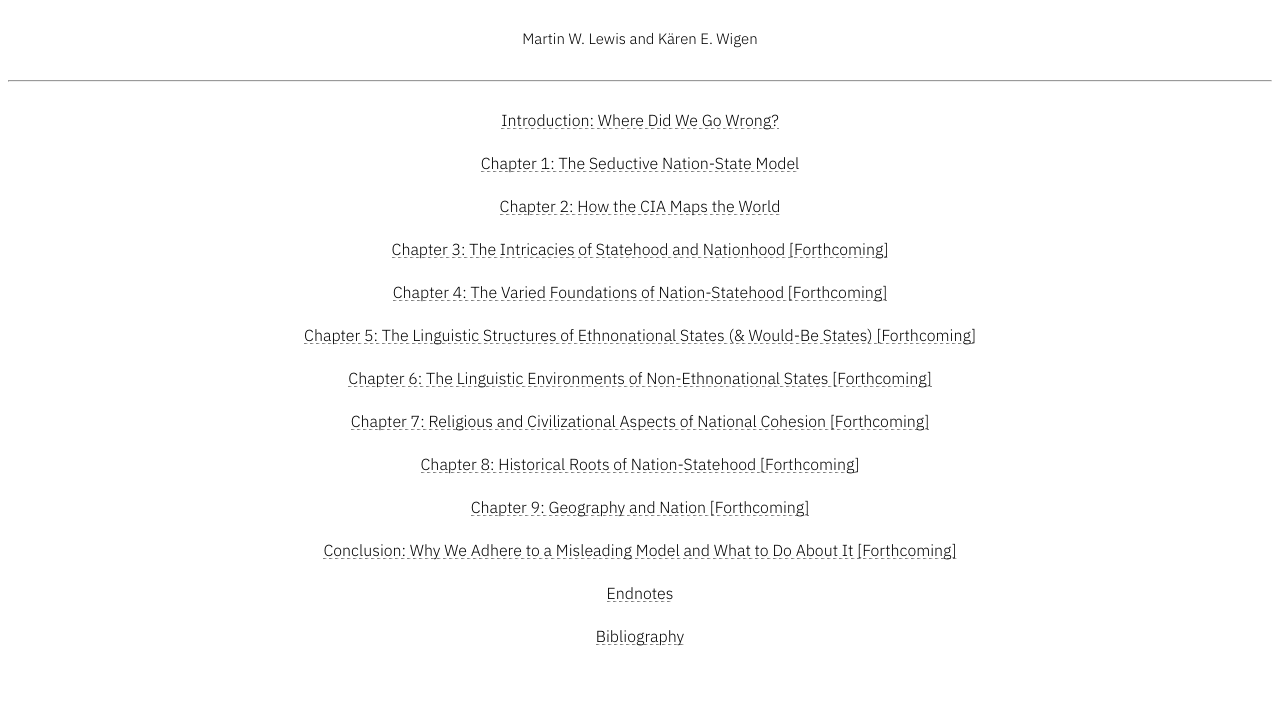
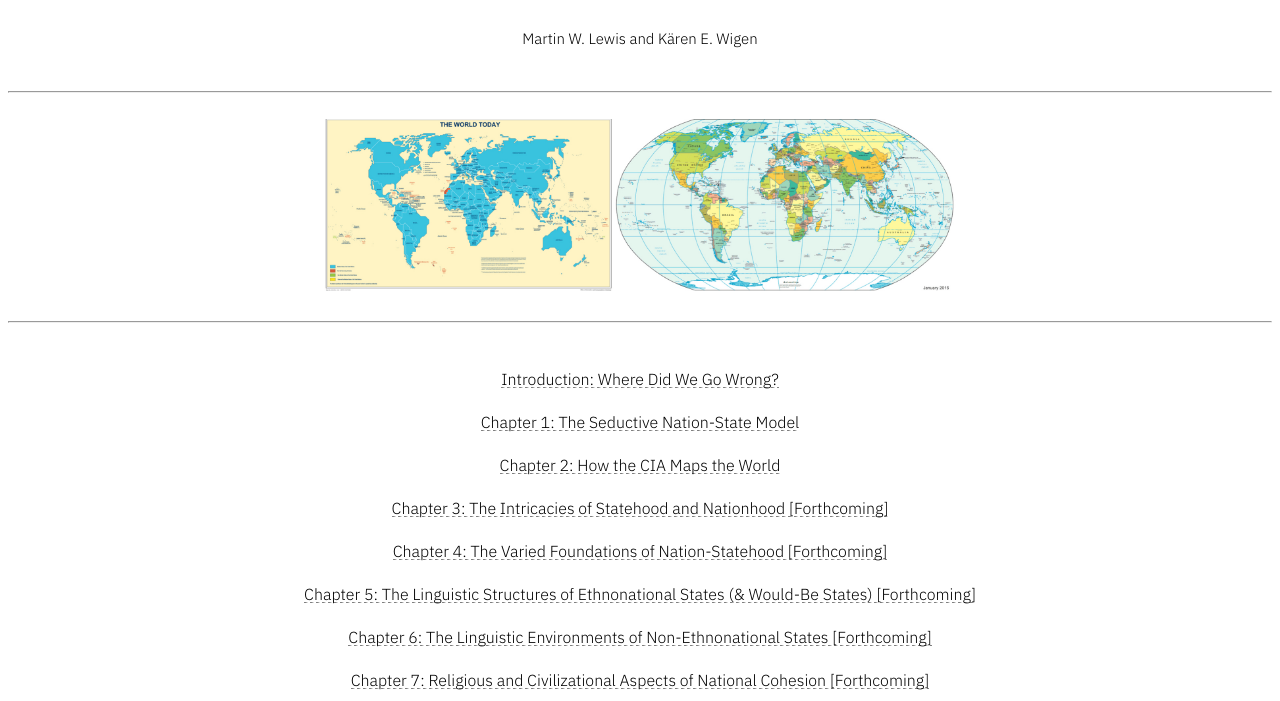
Before and after one commit to stanford-dams/stanford-dams.github.io, a plain HTML site: page sbtm/index.html in a window 1280 px wide. Shown: the part 99-800 px from the top of the page. Drawn offline with nearby package versions, Linux system fonts and the light colour scheme; a script that the page names is missing.

Commit message:
title img

```diff
--- a/sbtm/index.html
+++ b/sbtm/index.html
@@ -14,9 +14,14 @@
     <h1 class="page-header"><a href='index.html'>Seduced By The Map</a></h1>
     <p class="readin">The Geography of State, Nation, and Sovereignty</p>
     <p class='authors'>Martin W. Lewis and K&auml;ren E. Wigen</p>
+    <br>
+  <div class="indent"><hr></div>
+    <br>
+    <img id='titleimg' src='title.jpeg'></img>
   </div>
   <!--<img src="home/images/banner.jpg" width="100%" usemap="#map"></img>-->
   <div class="indent"><hr></div>
+    <br>
   <br>
     <div class="sections">
         <div class="section_line">
--- a/sbtm/stylesheet.css
+++ b/sbtm/stylesheet.css
@@ -9,6 +9,10 @@
 a {
   color: black;
   text-decoration: none;
+}
+
+#titleimg {
+  width: 50%;
 }
 
 .reflink {
```
Also changed, not shown: sbtm/title.jpeg (added).
